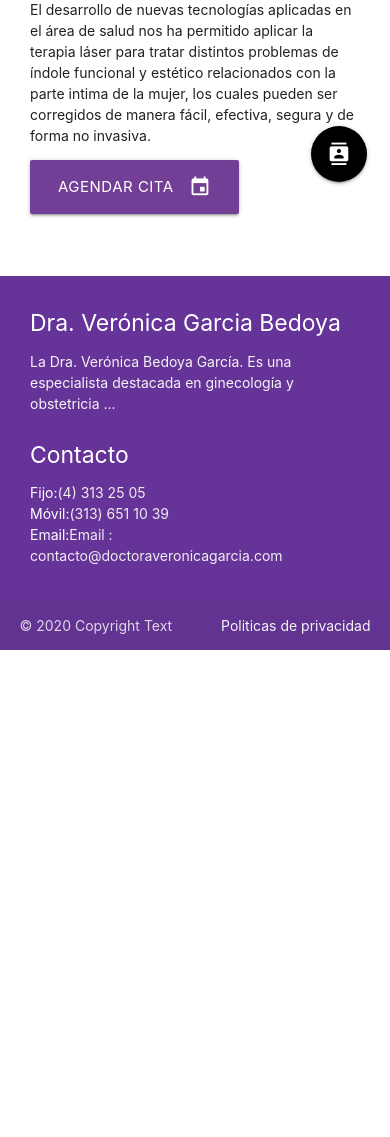
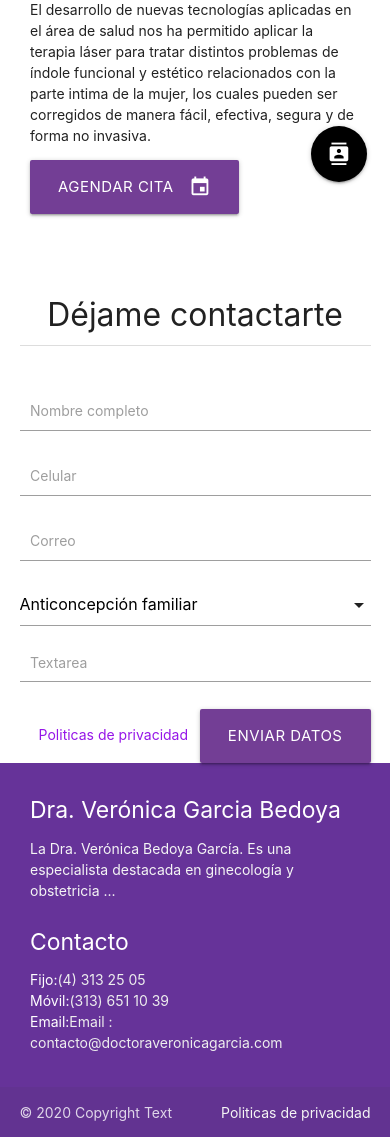
Before and after one commit to Andrescarnederes33/doctora_veronica, a PHP site: page /servicios/ginecologia_laser/index.php in a window 390 px wide. Shown: the part 639-1776 px from the top of the page. Before the commit the page ends 1289 px from the top, so only its background shows below. Run offline with PHP 8.4, Linux system fonts and the light colour scheme; some libraries are stand-ins or nearby versions.

Commit message:
ultimo commit 17.0

```diff
--- a/backend/template_parts/form.php
+++ b/backend/template_parts/form.php
@@ -1,6 +1,6 @@
 <form action="./rC.php" method="POST">
     <div align="center">
-        <h4 class="m0"> Déjanos contactarte</h4>
+        <h4 class="m0"> Déjame contactarte</h4>
     </div>
     <hr style="border: 0;border-bottom: 1px solid #ddd;">
     <br>
--- a/public/src/css/main.css
+++ b/public/src/css/main.css
@@ -210,17 +210,37 @@ audio {
 /* POST */
 
 /* SERVICIOS */
-.nav_services_personalized{
-  padding: 10px 10px;display: grid;grid-template-columns: 1fr 6fr;grid-template-rows: 1fr;grid-gap: 0;box-shadow:0 0.125rem 0.25rem rgba(0, 0, 0, 0.075);
+
+.nav_services_personalized {
+  padding: 10px 10px;
+  display: grid;
+  grid-template-columns: 1fr 6fr;
+  grid-template-rows: 1fr;
+  grid-gap: 0;
+  box-shadow: 0 0.125rem 0.25rem rgba(0, 0, 0, 0.075);
 }
-@media(max-width:900px){
-  .nav_services_personalized{
+
+@media(max-width:900px) {
+  .nav_services_personalized {
     grid-template-columns: 1fr 1fr
   }
 }
 
-.box_nav_personalized{
-  display: flex;flex-direction: column;align-items: flex-start;justify-content: center;
+.box_nav_personalized {
+  display: flex;
+  flex-direction: column;
+  align-items: flex-start;
+  justify-content: center;
+}
+
+.services_form_box {
+  margin: 0 auto;
+  max-width: 65%;
+}
+@media(max-width:900px){
+  .services_form_box {
+    max-width: 100%
+  }
 }
 
 /* SERVICIOS */
--- a/servicios/ginecologia_laser/index.php
+++ b/servicios/ginecologia_laser/index.php
@@ -55,10 +55,15 @@
 
             </div>
         </div>
+
+        <br><br>
+        <div class="services_form_box">
+        <?php include '../../backend/template_parts/form.php'; ?>
+        </div>
+
     </div>
 
-    <br>
-    <br>
+
     <?php include '../../backend/template_parts/footer.php'; ?>
 
     <!-- Compiled and minified JavaScript -->
```
Also changed, not shown: servicios/anticoncepcion_familiar/index.php (+8 -2 lines), servicios/consulta_ginecologica/index.php (+6 -3 lines), servicios/consulta_obstetricia-control_prenatal/index.php (+6 -2 lines), servicios/menopausia/index.php (+6 -2 lines).
